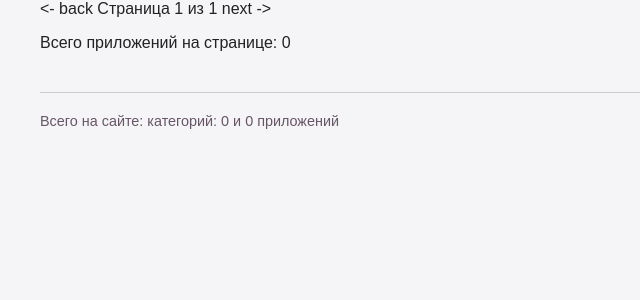
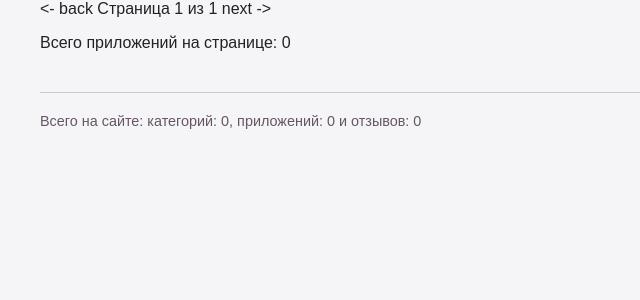
Before and after one commit to Lev6209/appstore, a Django app: page / in a window 1280 px wide. Shown: the part 353-653 px from the top of the page, without its empty margins (0-640 px from the left). Run offline with Django 5.2, Linux system fonts and the light colour scheme; data that the repository does not hold is empty.

Commit message:
add review counter

```diff
--- a/main/context_processors.py
+++ b/main/context_processors.py
@@ -1,17 +1,18 @@
 from django.db.models import Count
 
 from . import apps
-from .models import App, Category
+from .models import App, Category, Review
 
 
 def store_menu(request):
     categories = list(
         Category.objects
-        .annotate(apps_count=Count('app'))
+        .annotate(apps_count=Count('app')).filter(apps_count__gt=0)
         .order_by('name')
     )
     return {
         'categories': categories,
         'apps_total': App.objects.count(),
         'categories_total': len(categories),
+        'reviews_total': Review.objects.count(),
     }
--- a/main/templates/main/base.html
+++ b/main/templates/main/base.html
@@ -17,23 +17,11 @@
         <a href="{% url 'main:top' %}"{% if request.path == '/top/' %}class="active"{% endif %}>Топ по цене</a>
         <a href="{% url 'main:no_category' %}"{% if request.path == '/no_category/' %}class="active"{% endif %}>Без категории</a>
         <a href="{% url 'main:cheap' %}"{% if request.path == '/cheap/' %}class="active"{% endif %}>Дешевые приложения</a>
-
-        <a href="{% url 'main:free_apps' %}"{% if request.path == '/free_apps/' %} class="active"{% endif %}>Бесплатные</a>
-        <a href="{% url 'main:paid_apps' %}"{% if request.path == '/paid_apps/' %} class="active"{% endif %}>Платные</a>
+        <a href="{% url 'main:free_apps' %}"{% if request.path == '/free_apps/' %}class="active"{% endif %}>Бесплатные</a>
+        <a href="{% url 'main:paid_apps' %}"{% if request.path == '/paid_apps/' %}class="active"{% endif %}>Платные</a>
     </nav>
 
-    <p class="categories-nav">
-        Категории:
-        {% for category in categories %}
-            <a href="{% url 'main:category' category.id %}"
-               {% if request.resolver_match.url_name == 'category' and request.resolver_match.kwargs.category_id == category.id %}class="active"{% endif %}>
-                {{ category.name }}
-            </a>
-            ({{ category.apps_count }}){% if not forloop.last %} · {% endif %}
-        {% empty %}
-            пока нет
-        {% endfor %}
-    </p>
+    {% include 'main/includes/categories_nav.html' %}
 
     <form method="GET" action="{% url 'main:index' %}">
 
@@ -46,6 +34,6 @@
 
     {% block content %}{% endblock %}
 
-    <footer> Всего на сайте: категорий: {{ categories_total }} и {{ apps_total }} приложений</footer>
+    <footer> Всего на сайте: категорий: {{ categories_total }}, приложений: {{ apps_total }} и отзывов: {{ reviews_total }}</footer>
 </body>
 </html>
--- /dev/null
+++ b/main/templates/main/includes/categories_nav.html
@@ -0,0 +1,12 @@
+<p class="categories-nav">
+        Категории:
+        {% for category in categories %}
+            <a href="{% url 'main:category' category.id %}"
+               {% if request.resolver_match.url_name == 'category' and request.resolver_match.kwargs.category_id == category.id %}class="active"{% endif %}>
+                {{ category.name }}
+            </a>
+            ({{ category.apps_count }}){% if not forloop.last %} · {% endif %}
+        {% empty %}
+            пока нет
+        {% endfor %}
+    </p>
```
